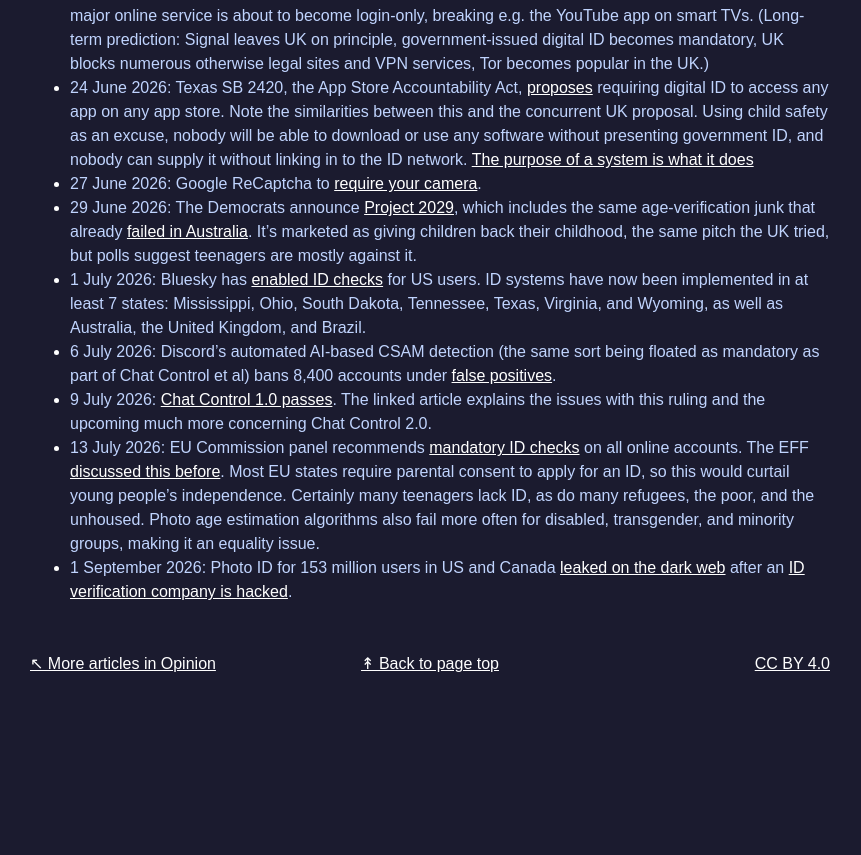
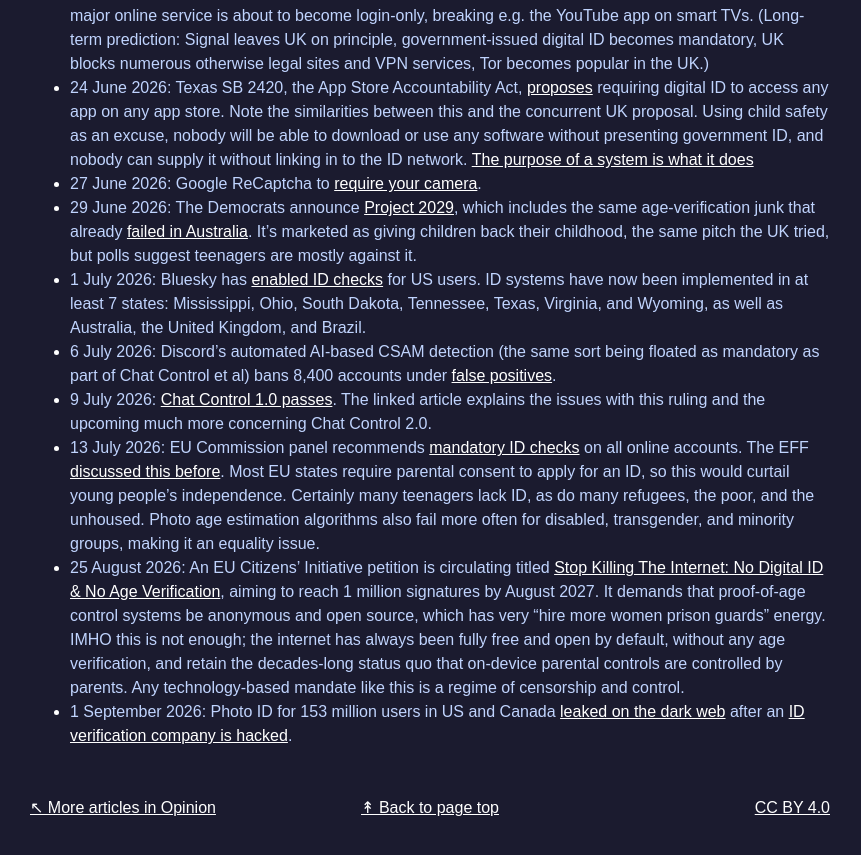
Before and after one commit to orbitalflower/orbitalflower.github.io, a Jekyll site: the page built from _posts/2025-08-03-online-safety-act-bad.md, in a window 1280 px wide and 900 px high, scrolled down 7922 px. Shown: the top 855 px of the window, without its empty margins (210-1071 px from the left). Built offline with Jekyll 4.4.1, drawn with Linux system fonts in a browser that asks for light colours; before the commit the page ends 8678 px from its top, so only the background shows below that.

Commit message:
Adding link

```diff
--- a/_posts/2025-08-03-online-safety-act-bad.md
+++ b/_posts/2025-08-03-online-safety-act-bad.md
@@ -494,6 +494,14 @@
   many refugees, the poor, and the unhoused. Photo age estimation algorithms
   also fail more often for disabled, transgender, and minority groups, making it
   an equality issue.
+- 25 August 2026: An EU Citizens' Initiative petition is circulating titled
+  [Stop Killing The Internet: No Digital ID & No Age Verification](https://eci.ec.europa.eu/066/public/#/screen/home), aiming to reach 1 million signatures by August 2027.
+  It demands that proof-of-age control systems be anonymous and open source,
+  which has very "hire more women prison guards" energy.
+  IMHO this is not enough; the internet has always been fully free and open by
+  default, without any age verification, and retain the decades-long status quo
+  that on-device parental controls are controlled by parents. Any
+  technology-based mandate like this is a regime of censorship and control.
 - 1 September 2026: Photo ID for 153 million users in US and Canada
   [leaked on the dark web](https://x.com/vxunderground/status/2094961551807545493)
   after an
```
